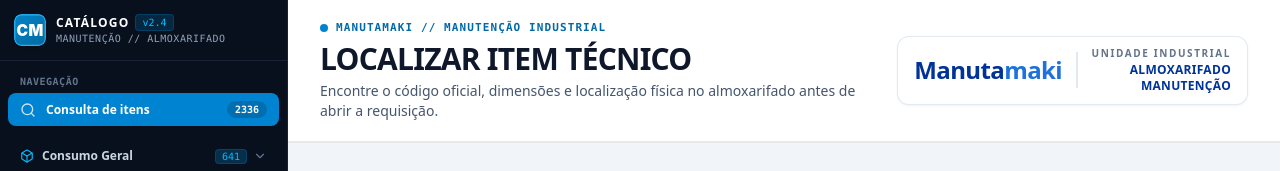
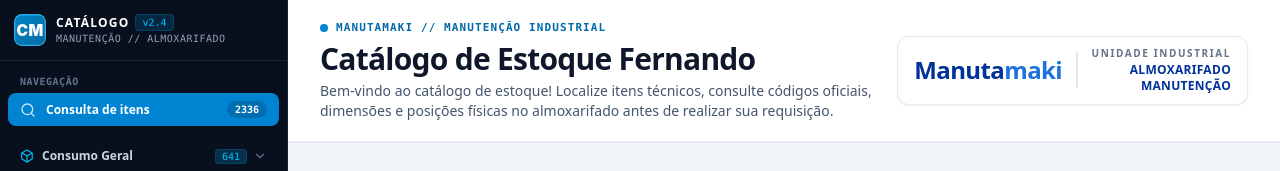
Before and after one commit to fernandofranzo-netizen/Cat-logo-de-Estoque-e-Manuten-o, a React (Vite) app: page / in a window 1280 px wide. Shown: the top 171 px of the page. Built offline with nearby package versions, Linux system fonts and the light colour scheme; no server answers.

Commit message:
atual. antigravity 15:52 18/09

```diff
--- a/index.html
+++ b/index.html
@@ -8,9 +8,9 @@
     <link rel="icon" type="image/svg+xml" href="/cm-logo.svg" />
     <link rel="apple-touch-icon" href="/cm-logo.svg" />
     <meta name="viewport" content="width=device-width, initial-scale=1.0" />
-    <title>Catálogo de Estoque e Manutenção</title>
+    <title>Catálogo de Estoque Fernando</title>
     <meta name="description" content="Consulta de itens do estoque e almoxarifado com sincronização em tempo real via Google Sheets e autenticação segura." />
-    <meta property="og:title" content="Catálogo de Estoque e Manutenção" />
+    <meta property="og:title" content="Catálogo de Estoque Fernando" />
     <meta property="og:description" content="Consulta de itens do estoque e almoxarifado com sincronização em tempo real via Google Sheets e autenticação segura." />
     <meta property="og:type" content="website" />
     <meta name="twitter:card" content="summary_large_image" />
--- a/src/components/TopHeader.tsx
+++ b/src/components/TopHeader.tsx
@@ -28,12 +28,12 @@
               <span>MANUTAMAKI // MANUTENÇÃO INDUSTRIAL</span>
             </div>
 
-            <h2 className="text-2xl sm:text-3xl font-black text-slate-900 tracking-tight uppercase mt-1">
-              LOCALIZAR ITEM TÉCNICO
-            </h2>
+            <h1 className="text-2xl sm:text-3xl font-black text-slate-900 tracking-tight mt-1">
+              Catálogo de Estoque Fernando
+            </h1>
 
             <p className="text-xs sm:text-sm text-slate-600 mt-1 max-w-2xl">
-              Encontre o código oficial, dimensões e localização física no almoxarifado antes de abrir a requisição.
+              Bem-vindo ao catálogo de estoque! Localize itens técnicos, consulte códigos oficiais, dimensões e posições físicas no almoxarifado antes de realizar sua requisição.
             </p>
           </div>
         </div>
```
